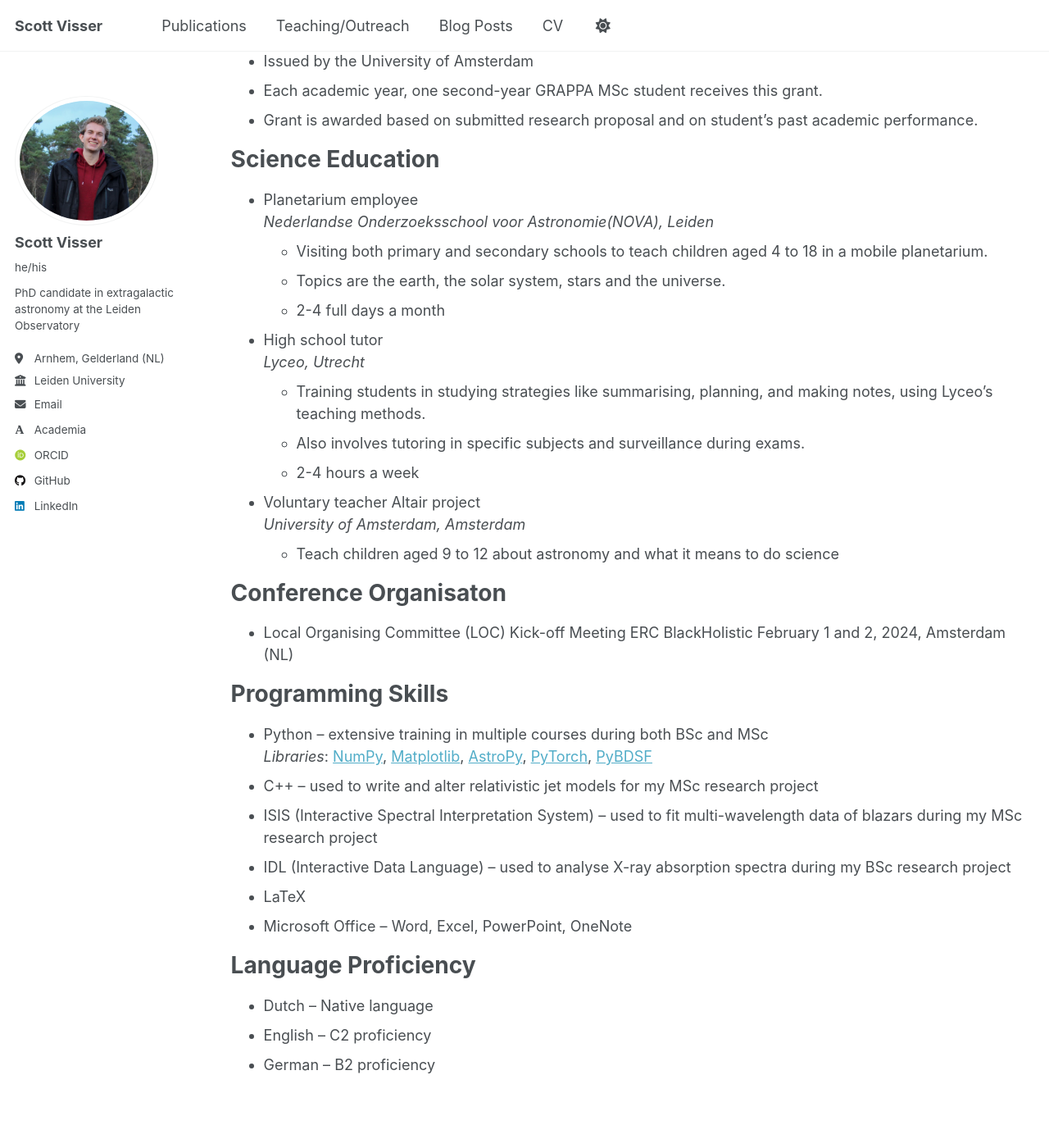
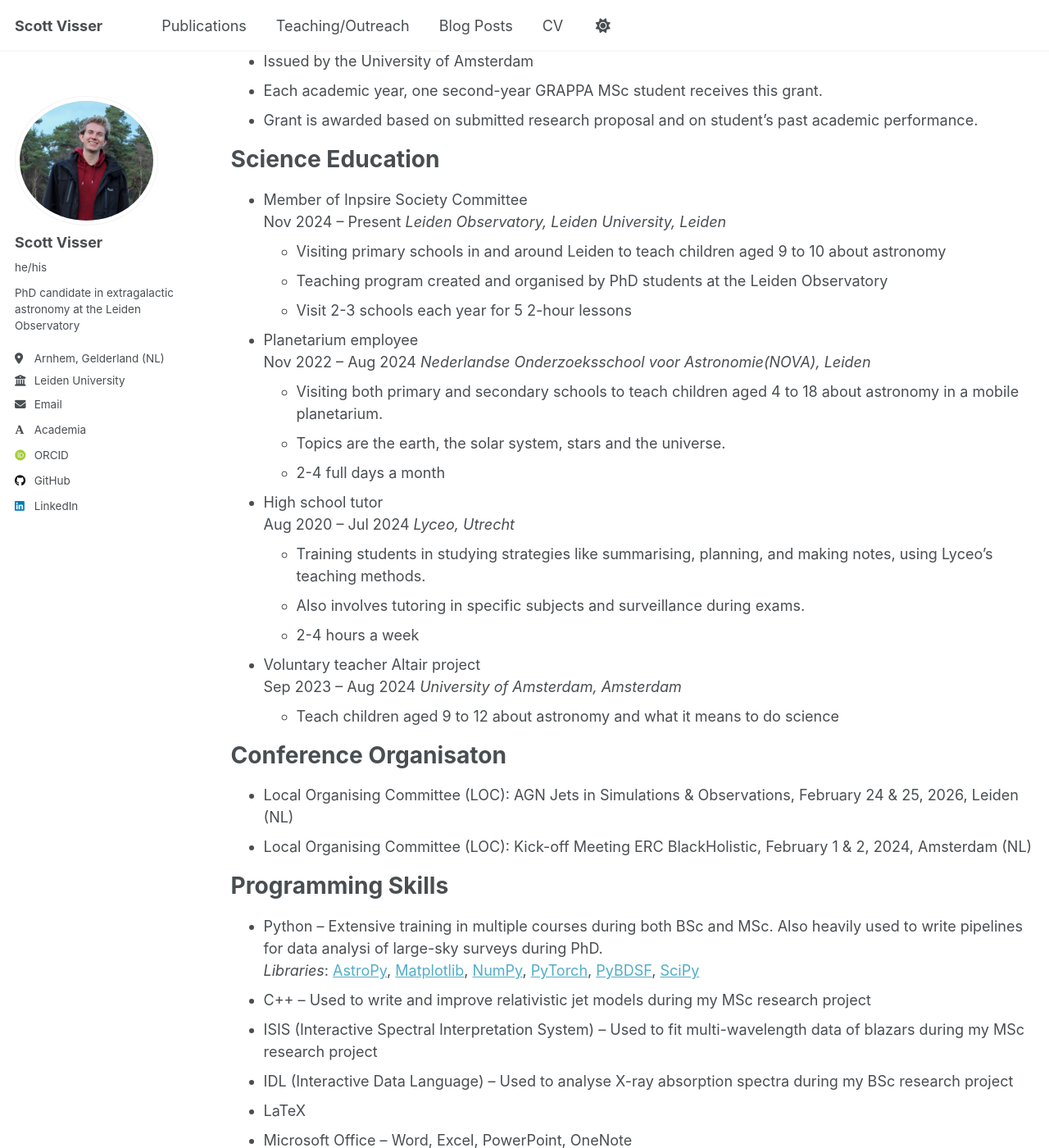
Before and after one commit to ScottV19/ScottV19.github.io, a Jekyll site: the page built from _pages/cv.md, in a window 1280 px wide and 1400 px high, scrolled down 1303 px. Shown: the whole window at 82% size. Built offline with Jekyll 4.4.1, drawn with Linux system fonts in a browser that asks for light colours; some web fonts are replaced; some of the changed text lies outside the part shown.

Commit message:
Updated CV

```diff
--- a/_pages/cv.md
+++ b/_pages/cv.md
@@ -12,20 +12,20 @@ redirect_from:
 Education
 ======
 * Ph.D. candidate in extragalactic astronomy at the Leiden Observatory, University of Leiden (NL) <br>
-Nov 2024 - Present
+Nov 2024 -- Present
 * MSc Physics & Astronomy: Gravitation, Astro- and Particle Physics (GRAPPA), University of Amsterdam (NL) <br>
-Aug 2022 - Aug 2024 <br>
+Aug 2022 -- Aug 2024 <br>
 GPA 9.2/10.0 <br>
 Graduated cum laude
 * Double BSc degree  in Physics & Astronomy and Chemistry, University of Utrecht (NL) <br>
-Aug 2018 - Jul 2022 <br>
+Aug 2018 -- Jul 2022 <br>
 GPA 8.4/10.0 <br>
 Graduated cum laude for Chemistry
 
 Research experience
 ======
 * Ph.D. candidate in extragalactic astronomy <br>
-Nov 2024 - Present <br>
+Nov 2024 -- Present <br>
 *Advisor*: Prof. Dr. H.J.A. Röttgering <br>
 The Leiden Observatory, University of Leiden <br>
 *Research interests*: Evolution of Active Galactic Nuclei and the interplay with their environment through AGN feedback using large astronomical surveys <br>
@@ -34,14 +34,14 @@ The Leiden Observatory, University of Leiden <br>
   * [Euclid Consortium](https://www.euclid-ec.org/) (EC)
 
 * MSc thesis: Exploring the connection between γ-ray and neutrino production in blazar jets <br>
-Aug 2023 - Aug 2024 <br>
+Aug 2023 -- Aug 2024 <br>
 *Advisor*: Prof. Dr. S. B. Markoff <br>
 Anton Pannekoek Institute (API) for Astronomy and Institute for GRavitation AstroParticle Physics Amsterdam (GRAPPA), University of Amsterdam
   * Semi-analytical master research project on blazar jets.
   * Systematic comparison of single-zone and multi-zone models for relativistic jets in blazars.
 
 * BSc thesis: Investigating the properties of interstellar dust through the iron L-edges <br>
-Feb 2022 - Jul 2024 <br>
+Feb 2022 -- Jul 2024 <br>
 *Advisor*: Dr. E. Costantini <br>
 Netherlands Institute for Space Research (SRON), Leiden
   * Interdisciplinary bachelor research project on astrochemistry.
@@ -50,41 +50,51 @@ Netherlands Institute for Space Research (SRON), Leiden
 
 MSc Research Grant
 ======
-Volkert van der Willigen grant – €3500 (Sep 2023)
+*Volkert van der Willigen grant -- €3500 (Sep 2023)*
 * Issued by the University of Amsterdam
 * Each academic year, one second-year GRAPPA MSc student receives this grant.
 * Grant is awarded based on submitted research proposal and on student's past academic performance.
 
 Science Education
 ======
+* Member of Inpsire Society Committee <br>
+Nov 2024 -- Present
+*Leiden Observatory, Leiden University, Leiden*
+  * Visiting primary schools in and around Leiden to teach children aged 9 to 10 about astronomy
+  * Teaching program created and organised by PhD students at the Leiden Observatory
+  * Visit 2-3 schools each year for 5 2-hour lessons
+
 * Planetarium employee <br>
+Nov 2022 -- Aug 2024
 *Nederlandse Onderzoeksschool voor Astronomie(NOVA), Leiden*
-  * Visiting both primary and secondary schools to teach children aged 4 to 18 in a mobile planetarium.
+  * Visiting both primary and secondary schools to teach children aged 4 to 18 about astronomy in a mobile planetarium.
   * Topics are the earth, the solar system, stars and the universe.
   * 2-4 full days a month
 
 * High school tutor <br>
+Aug 2020 -- Jul 2024
 *Lyceo, Utrecht*
   * Training students in studying strategies like summarising, planning, and making notes, using Lyceo’s teaching methods.
   * Also involves tutoring in specific subjects and surveillance during exams.
   * 2-4 hours a week
 
 * Voluntary teacher Altair project <br>
+Sep 2023 -- Aug 2024
 *University of Amsterdam, Amsterdam*
   * Teach children aged 9 to 12 about astronomy and what it means to do science
 
 Conference Organisaton
 ======
-* Local Organising Committee (LOC) Kick-off Meeting ERC BlackHolistic
-February 1 and 2, 2024, Amsterdam (NL)
+* Local Organising Committee (LOC): AGN Jets in Simulations & Observations, February 24 & 25, 2026, Leiden (NL)
+* Local Organising Committee (LOC): Kick-off Meeting ERC BlackHolistic, February 1 & 2, 2024, Amsterdam (NL)
 
 Programming Skills
 ======
-* Python – extensive training in multiple courses during both BSc and MSc <br>
-*Libraries*: [NumPy](https://numpy.org/), [Matplotlib](https://matplotlib.org/), [AstroPy](https://www.astropy.org/), [PyTorch](https://pytorch.org/), [PyBDSF](https://pybdsf.readthedocs.io/en/latest/)
-* C++ – used to write and alter relativistic jet models for my MSc research project
-* ISIS (Interactive Spectral Interpretation System) – used to fit multi-wavelength data of blazars during my MSc research project
-* IDL (Interactive Data Language) – used to analyse X-ray absorption spectra during my BSc research project
+* Python – Extensive training in multiple courses during both BSc and MSc. Also heavily used to write pipelines for data analysi  of large-sky surveys during PhD. <br>
+*Libraries*: [AstroPy](https://www.astropy.org/), [Matplotlib](https://matplotlib.org/), [NumPy](https://numpy.org/), [PyTorch](https://pytorch.org/), [PyBDSF](https://pybdsf.readthedocs.io/en/latest/), [SciPy](https://scipy.org/)
+* C++ – Used to write and improve relativistic jet models during my MSc research project
+* ISIS (Interactive Spectral Interpretation System) – Used to fit multi-wavelength data of blazars during my MSc research project
+* IDL (Interactive Data Language) – Used to analyse X-ray absorption spectra during my BSc research project
 * LaTeX
 * Microsoft Office – Word, Excel, PowerPoint, OneNote
 
```
